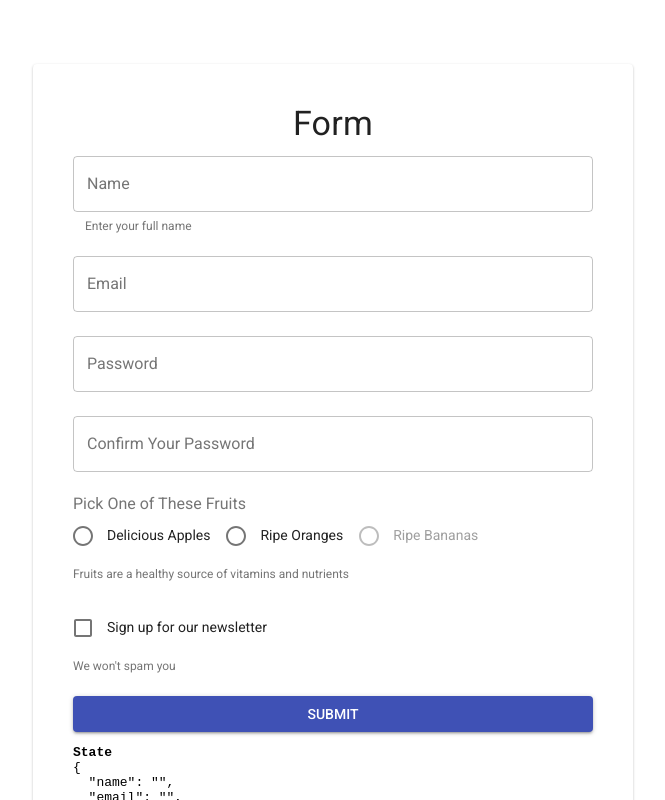
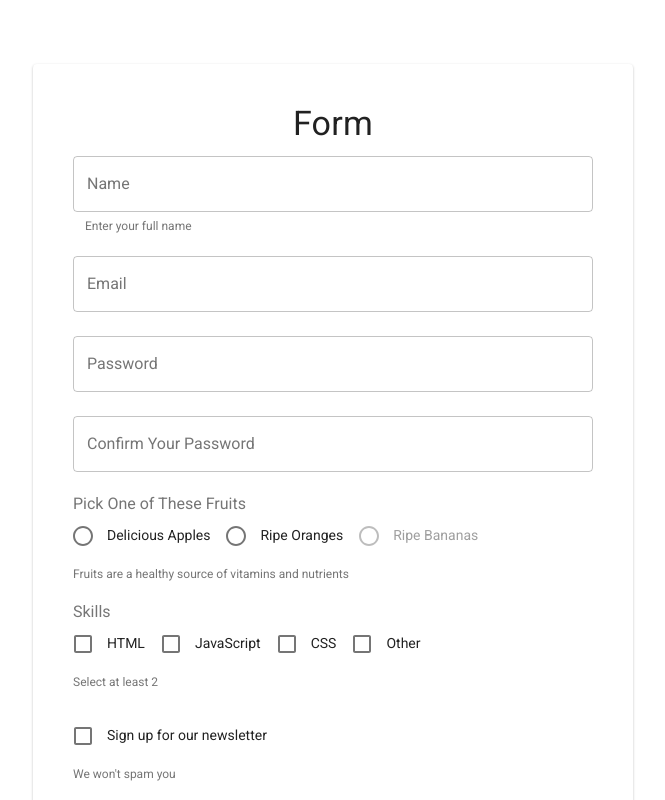
Before and after one commit to rupert-ong/formik-yup-material-form-sample, a React (Create React App) app: page / in a window 1280 px wide. Shown: the top 800 px of the page, without its empty margins (307-972 px from the left). Built offline with nearby package versions, Linux system fonts and the light colour scheme.

Commit message:
Add FormikCheckboxGroup component.

```diff
--- a/src/components/FormikCheckbox/index.js
+++ b/src/components/FormikCheckbox/index.js
@@ -9,9 +9,11 @@ const FormikCheckbox = ({
   label,
   inputValue,
   helperText,
+  displayError,
   ...props
 }) => {
-  const isTouchedAndHasError = touched[name] && errors[name];
+  const isTouchedAndHasError =
+    displayError && touched[name] && Boolean(errors[name]);
   return (
     <>
       <FormControlLabel
@@ -45,11 +47,13 @@ FormikCheckbox.propTypes = {
   label: PropTypes.string,
   inputValue: PropTypes.string,
   helperText: PropTypes.string,
-  color: PropTypes.oneOf(["primary", "secondary", "default"])
+  color: PropTypes.oneOf(["primary", "secondary", "default"]),
+  displayError: PropTypes.bool
 };
 
 FormikCheckbox.defaultProps = {
-  color: "primary"
+  color: "primary",
+  displayError: true
 };
 
 export default FormikCheckbox;
--- /dev/null
+++ b/src/components/FormikCheckboxGroup/index.js
@@ -0,0 +1,70 @@
+import React from "react";
+import {
+  FormControl,
+  FormGroup,
+  FormHelperText,
+  FormLabel
+} from "@material-ui/core";
+
+const FormikCheckboxGroup = ({
+  value,
+  error,
+  touched,
+  name,
+  label,
+  children,
+  helperText,
+  onChange,
+  onBlur,
+  ...props
+}) => {
+  const handleChange = e => {
+    const target = e.target;
+    let valueArray = [...value] || [];
+
+    if (target.checked) {
+      valueArray.push(target.value);
+    } else {
+      valueArray.splice(valueArray.indexOf(target.value), 1);
+    }
+    // setFieldValue method prop call
+    onChange(name, valueArray);
+  };
+
+  const handleBlur = () => {
+    // setFieldTouched method prop call
+    onBlur(name, true);
+  };
+
+  const isTouchedAndHasError = Boolean(touched) && Boolean(error);
+
+  return (
+    <FormControl component="fieldset">
+      {label && (
+        <FormLabel component="legend" focused={false}>
+          {label}
+        </FormLabel>
+      )}
+      <FormGroup {...props}>
+        {React.Children.map(children, child => {
+          return React.cloneElement(child, {
+            field: {
+              name,
+              value: value.includes(child.props.inputValue),
+              onChange: handleChange,
+              onBlur: handleBlur
+            },
+            displayError: false
+          });
+        })}
+      </FormGroup>
+      {(isTouchedAndHasError || helperText) && (
+        <FormHelperText error={isTouchedAndHasError}>
+          {isTouchedAndHasError ? error : helperText ? helperText : ""}
+        </FormHelperText>
+      )}
+    </FormControl>
+  );
+};
+
+export default FormikCheckboxGroup;
--- a/src/scenes/InputForm/components/Form/index.js
+++ b/src/scenes/InputForm/components/Form/index.js
@@ -6,6 +6,7 @@ import FormikInputText from "../../../../components/FormikInputText";
 import FormikRadioGroup from "../../../../components/FormikRadioGroup";
 import FormikRadio from "../../../../components/FormikRadio";
 import FormikCheckbox from "../../../../components/FormikCheckbox";
+import FormikCheckboxGroup from "../../../../components/FormikCheckboxGroup";
 
 const Form = ({
   values,
@@ -89,6 +90,61 @@ const Form = ({
         </Grid>
 
         <Grid item xs={12}>
+          <FormikCheckboxGroup
+            id="checkboxGroup"
+            name="skills"
+            label="Skills"
+            helperText="Select at least 2"
+            value={values.skills}
+            error={errors.skills}
+            touched={touched.skills}
+            onChange={setFieldValue}
+            onBlur={setFieldTouched}
+            row={true}
+          >
+            <Field
+              component={FormikCheckbox}
+              name="skills"
+              id="skill1"
+              label="HTML"
+              inputValue="html-123"
+            />
+
+            <Field
+              component={FormikCheckbox}
+              name="skills"
+              id="skill2"
+              label="JavaScript"
+              inputValue="js-123"
+            />
+
+            <Field
+              component={FormikCheckbox}
+              name="skills"
+              id="skill3"
+              label="CSS"
+              inputValue="css-123"
+            />
+
+            <Field
+              component={FormikCheckbox}
+              name="skills"
+              id="skill4"
+              label="Other"
+              inputValue="other-123"
+            />
+          </FormikCheckboxGroup>
+          {values.skills.includes("other-123") && (
+            <Field
+              component={FormikInputText}
+              name="otherSkill"
+              label="Other Skill"
+              style={{ marginTop: 24 }}
+            />
+          )}
+        </Grid>
+
+        <Grid item xs={12}>
           <Field
             component={FormikCheckbox}
             name="signUpForNewsletter"
--- a/src/scenes/InputForm/index.js
+++ b/src/scenes/InputForm/index.js
@@ -24,6 +24,15 @@ const validationSchema = yup.object().shape({
     .required("Confirm your password")
     .oneOf([yup.ref("password")], "Password does not match"),
   preferredFruit: yup.string().required("You must pick one fruit"),
+  skills: yup
+    .array()
+    .of(yup.string())
+    .min(2, "You must select at least 2 skills")
+    .required(),
+  otherSkill: yup.string().when("skills", {
+    is: val => val.includes("other-123"), // alternatively: (val) => val == true
+    then: yup.string().required("You must enter your other skill")
+  }),
   signUpForNewsletter: yup.bool().oneOf([true], "You must sign up")
 });
 
@@ -33,6 +42,8 @@ const initialValues = {
   confirmPassword: "",
   password: "",
   preferredFruit: "",
+  skills: [],
+  otherSkill: "",
   signUpForNewsletter: false
 };
 
```
